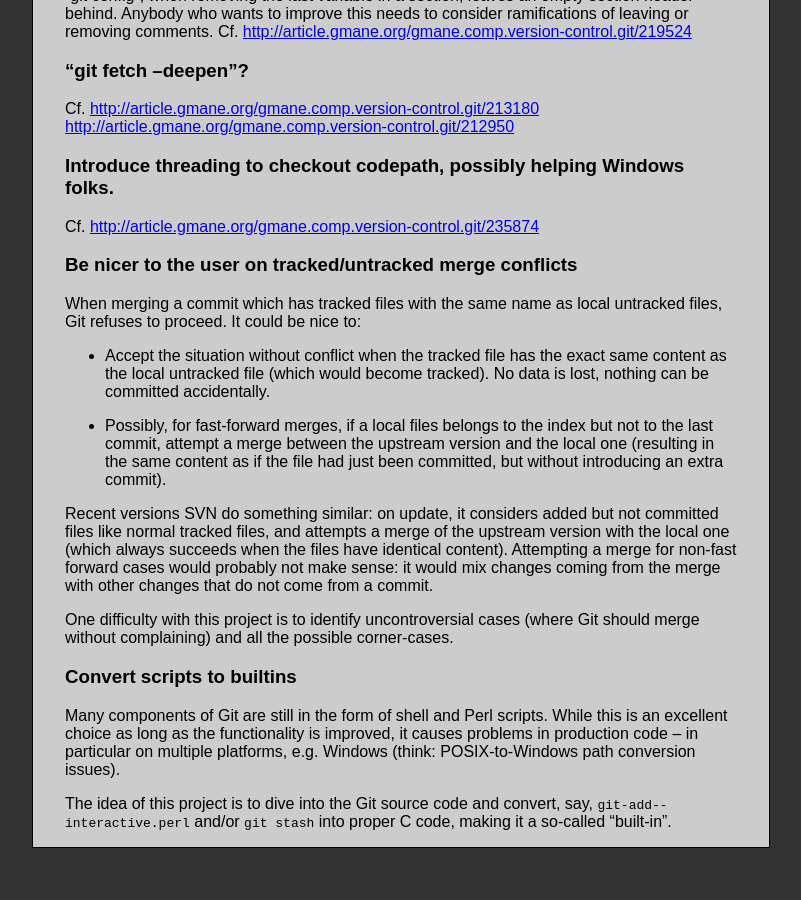
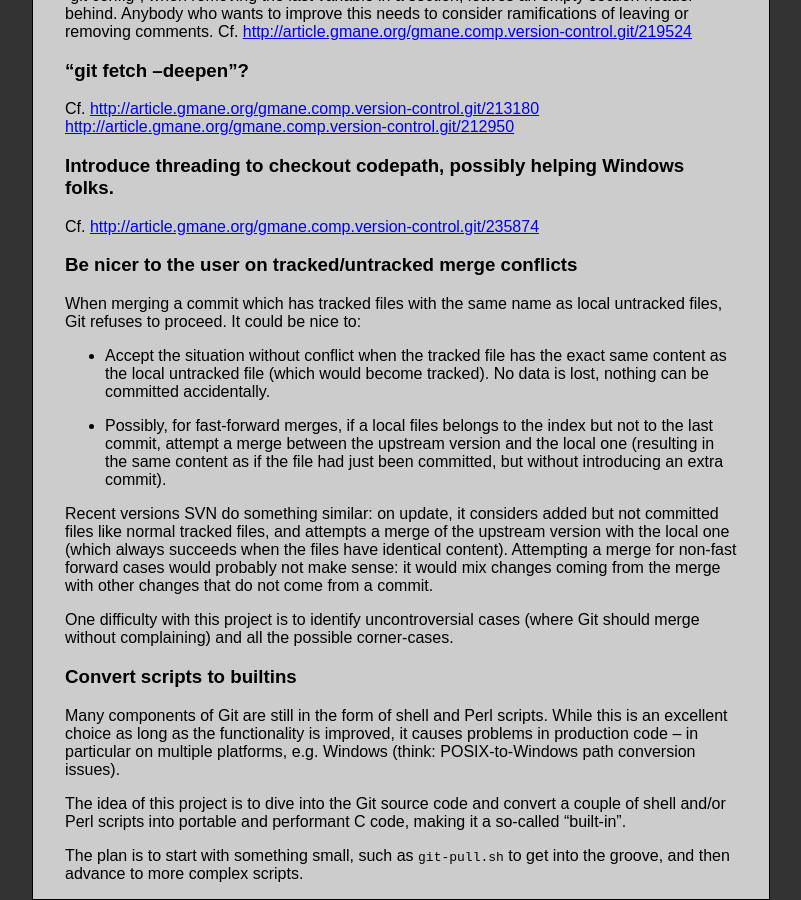
Before and after one commit to git/git.github.io, a Jekyll site: the page built from SoC-2015-Ideas.md, in a window 1280 px wide and 900 px high, scrolled down 1702 px. Shown: the whole window, without its empty margins (308-1109 px from the left). Built offline with Jekyll 4.4.1, drawn with Linux system fonts in a browser that asks for light colours; Markdown is read by kramdown in place of the engine named in the settings; before the commit the page ends 2550 px from its top, so only the background shows below that.

Commit message:
Update builtin project proposal
Based on @moy's advice

```diff
--- a/SoC-2015-Ideas.md
+++ b/SoC-2015-Ideas.md
@@ -156,5 +156,8 @@
 conversion issues).
 
 The idea of this project is to dive into the Git source code and
-convert, say, `git-add--interactive.perl` and/or `git stash` into
-proper C code, making it a so-called "built-in".
+convert a couple of shell and/or Perl scripts into portable and
+performant C code, making it a so-called "built-in".
+
+The plan is to start with something small, such as `git-pull.sh` to
+get into the groove, and then advance to more complex scripts.
```
